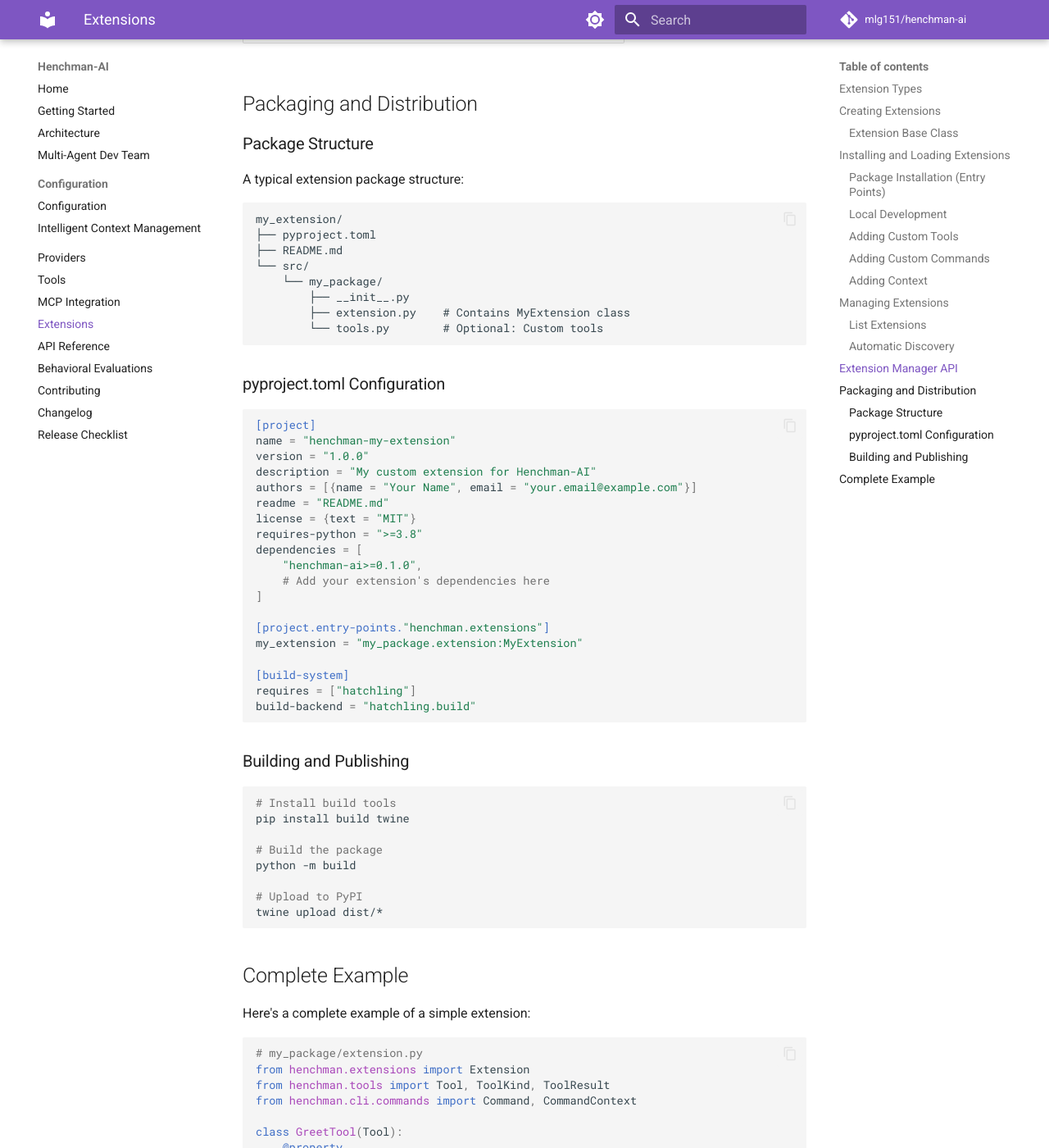
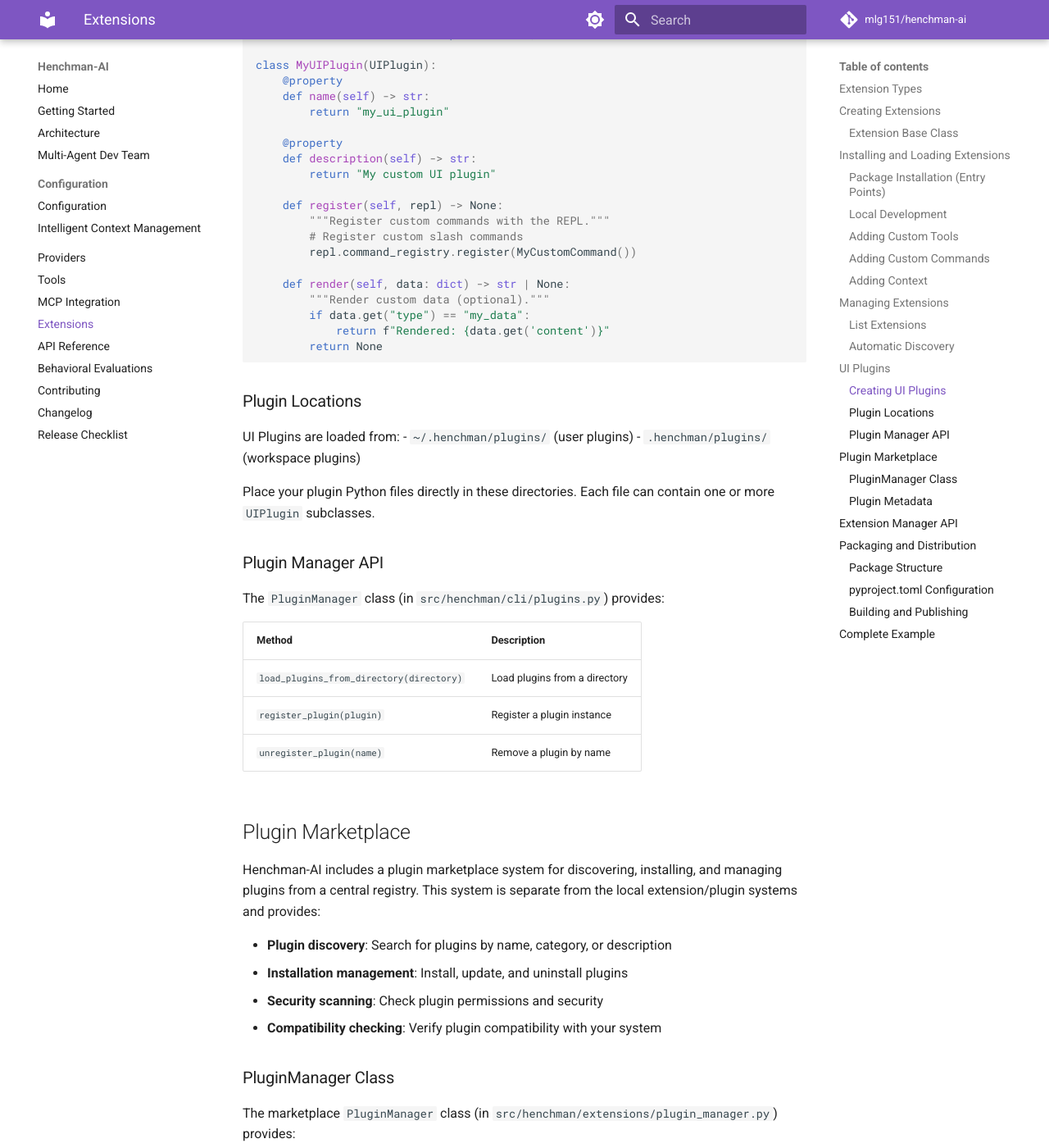
Before and after one commit to mlg151/henchman-ai, an MkDocs documentation site: the page built from docs/extensions.md, in a window 1280 px wide and 1400 px high, scrolled down 5659 px. Shown: the whole window at 82% size. Built offline with MkDocs 1.6.1 and Material for MkDocs 9.7.7, drawn with Linux system fonts in a browser that asks for light colours; comment, search, counter and statistics services are not loaded; some of the changed text lies outside the part shown.

````diff
--- a/docs/extensions.md
+++ b/docs/extensions.md
@@ -1,6 +1,12 @@
-# Extensions
+# Extensions & Plugins
 
-Henchman-AI supports extensions for adding custom functionality. Extensions allow third parties to add tools, commands, and additional context to the system.
+Henchman-AI supports multiple extension mechanisms for adding custom functionality:
+
+| System | Purpose | Location |
+|--------|---------|----------|
+| **Extensions** | Add tools, commands, and context to the agent | `~/.henchman/extensions/` |
+| **UI Plugins** | Extend the CLI with custom slash commands and UI elements | `~/.henchman/plugins/` |
+| **Plugin Marketplace** | Discover, install, and manage plugins from a central registry | Built-in registry client |
 
 ## Extension Types
 
@@ -236,7 +242,107 @@ Henchman-AI automatically discovers extensions in two ways:
 
 The discovery happens automatically when Henchman-AI starts. You don't need to manually register extensions unless you're developing or testing them programmatically.
 
+## UI Plugins
+
+UI Plugins extend the CLI interface with custom slash commands and UI rendering capabilities. Unlike Extensions which add tools for the agent, UI Plugins add functionality directly to the user interface.
+
+### Creating UI Plugins
+
+Create a UI plugin by subclassing `UIPlugin`:
+
+```python
+from henchman.cli.plugins import UIPlugin
+from henchman.cli.commands import Command, CommandContext
+
+class MyUIPlugin(UIPlugin):
+    @property
+    def name(self) -> str:
+        return "my_ui_plugin"
+
+    @property
+    def description(self) -> str:
+        return "My custom UI plugin"
+
+    def register(self, repl) -> None:
+        """Register custom commands with the REPL."""
+        # Register custom slash commands
+        repl.command_registry.register(MyCustomCommand())
+
+    def render(self, data: dict) -> str | None:
+        """Render custom data (optional)."""
+        if data.get("type") == "my_data":
+            return f"Rendered: {data.get('content')}"
+        return None
+```
+
+### Plugin Locations
+
+UI Plugins are loaded from:
+- `~/.henchman/plugins/` (user plugins)
+- `.henchman/plugins/` (workspace plugins)
+
+Place your plugin Python files directly in these directories. Each file can contain one or more `UIPlugin` subclasses.
+
+### Plugin Manager API
+
+The `PluginManager` class (in `src/henchman/cli/plugins.py`) provides:
+
+| Method | Description |
+|--------|-------------|
+| `load_plugins_from_directory(directory)` | Load plugins from a directory |
+| `register_plugin(plugin)` | Register a plugin instance |
+| `unregister_plugin(name)` | Remove a plugin by name |
+
+## Plugin Marketplace
+
+Henchman-AI includes a plugin marketplace system for discovering, installing, and managing plugins from a central registry. This system is separate from the local extension/plugin systems and provides:
+
+- **Plugin discovery**: Search for plugins by name, category, or description
+- **Installation management**: Install, update, and uninstall plugins
+- **Security scanning**: Check plugin permissions and security
+- **Compatibility checking**: Verify plugin compatibility with your system
+
+### PluginManager Class
+
+The marketplace `PluginManager` class (in `src/henchman/extensions/plugin_manager.py`) provides:
+
+| Method | Description |
+|--------|-------------|
+| `search_plugins(query, page, page_size, category)` | Search for plugins |
+| `get_plugin_info(plugin_name, version)` | Get detailed plugin information |
+| `install_plugin(plugin_name, version, confirm_permissions)` | Install a plugin |
+| `uninstall_plugin(plugin_name)` | Uninstall a plugin |
+| `update_plugin(plugin_name)` | Update a plugin to latest version |
+| `check_updates()` | Check for available updates |
+| `scan_security(plugin_name)` | Scan plugin for security issues |
+
+### Plugin Metadata
+
+Plugins in the marketplace include structured metadata:
+
+```python
+from henchman.extensions.models import PluginMetadata
+
+metadata = PluginMetadata(
+    name="example-plugin",
+    version="1.0.0",
+    description="Example plugin description",
+    author="Author Name",
+    license="MIT",
+    repository="https://github.com/author/example-plugin",
+    # ... other fields
+)
+```
+
 ## Extension Manager API
+
+**Important**: There are three different manager classes with similar names:
+
+| Class | Location | Purpose |
+|-------|----------|---------|
+| `ExtensionManager` | `src/henchman/extensions/manager.py` | Manages local Extensions (tools, commands, context) |
+| `PluginManager` (UI) | `src/henchman/cli/plugins.py` | Manages UI Plugins (CLI extensions) |
+| `PluginManager` (Marketplace) | `src/henchman/extensions/plugin_manager.py` | Manages plugin marketplace operations |
 
 The `ExtensionManager` class provides the following methods:
 
````
Also changed, not shown: .agent_tasks/auto-doc-improve/doc-smell-report.md (+43 -35 lines), .agent_tasks/auto-doc-improve/last-improvement.md (+39 -39 lines), .agent_tasks/auto-improve/smell-report.md (+17 -16 lines), .agent_tasks/four-lenses-cli-textual_mixins/README.md (+21 -44 lines), 5 other files.
